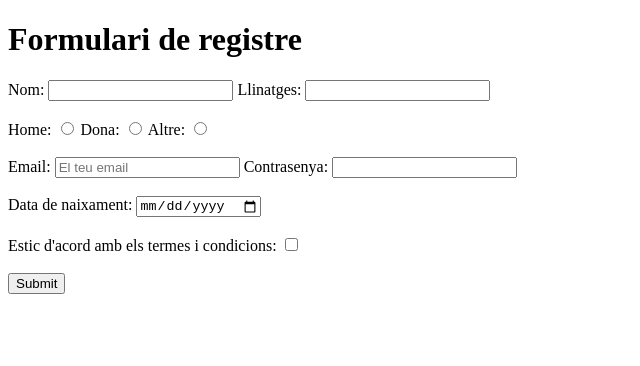
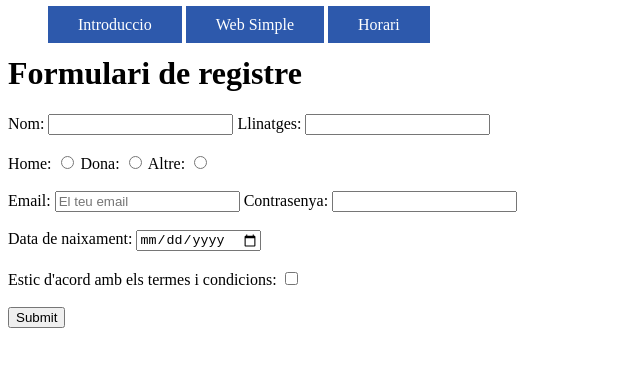
Before and after one commit to lluisfa/Introduccio.html, a plain HTML site: page formulari.html in a window 1280 px wide. Shown: the whole page, without its empty margins (0-640 px from the left). Drawn offline with Linux system fonts and the light colour scheme.

Commit message:
afagit el menu de navegacio

```diff
--- a/formulari.html
+++ b/formulari.html
@@ -6,9 +6,22 @@
     <meta http-equiv="X-UA-Compatible" content="IE=edge">
     <meta name="viewport" content="width=device-width, initial-scale=1.0">
     <title>Document</title>
+    <link rel="stylesheet" href="/css/styles.css">
 </head>
 
 <body>
+
+    <nav>
+        <ul>
+
+            <a href="introducció.html" class="nav-enlace">Introduccio</a>
+            <a href="simple.html" class="nav-enlace">Web Simple</a>
+            <a href="horari.html" class="nav-enlace">Horari</a>
+
+        </ul>
+
+    </nav>
+
     <h1>Formulari de registre</h1>
     <form action="login.html" method="post">
         <label for="Nom">Nom:</label>
```
Also changed, not shown: horari.html (+1 -0 lines), introducció.html (+1 -0 lines), simple.html (+1 -0 lines).
